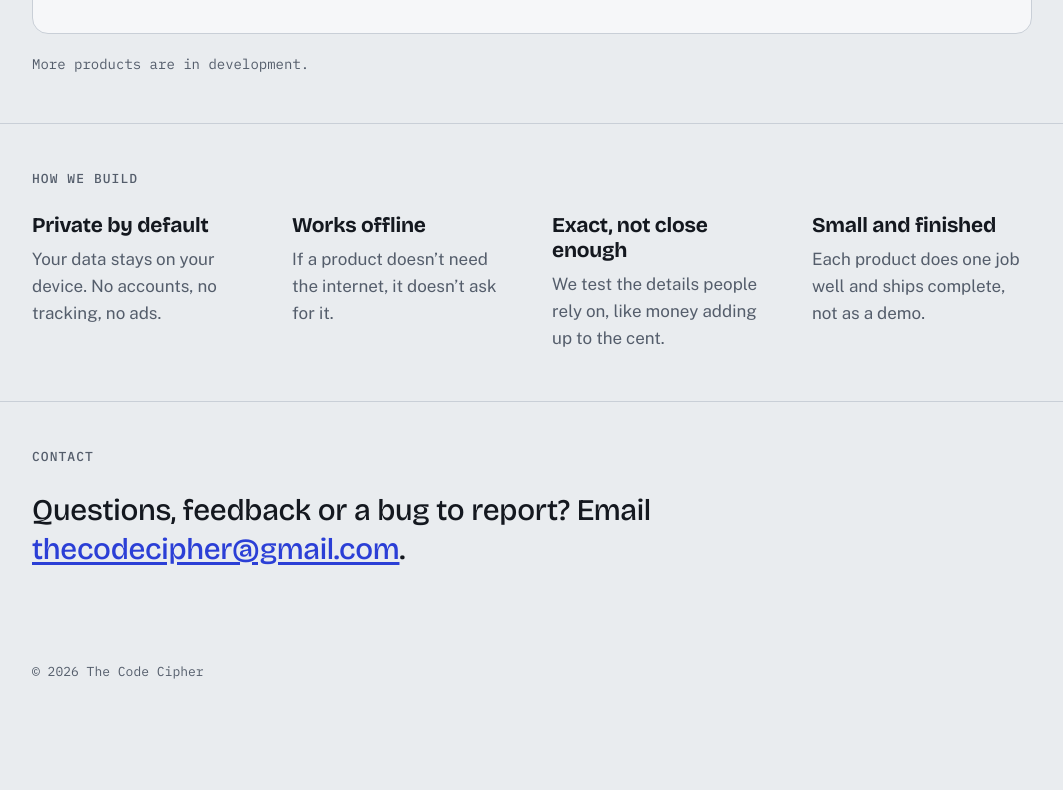
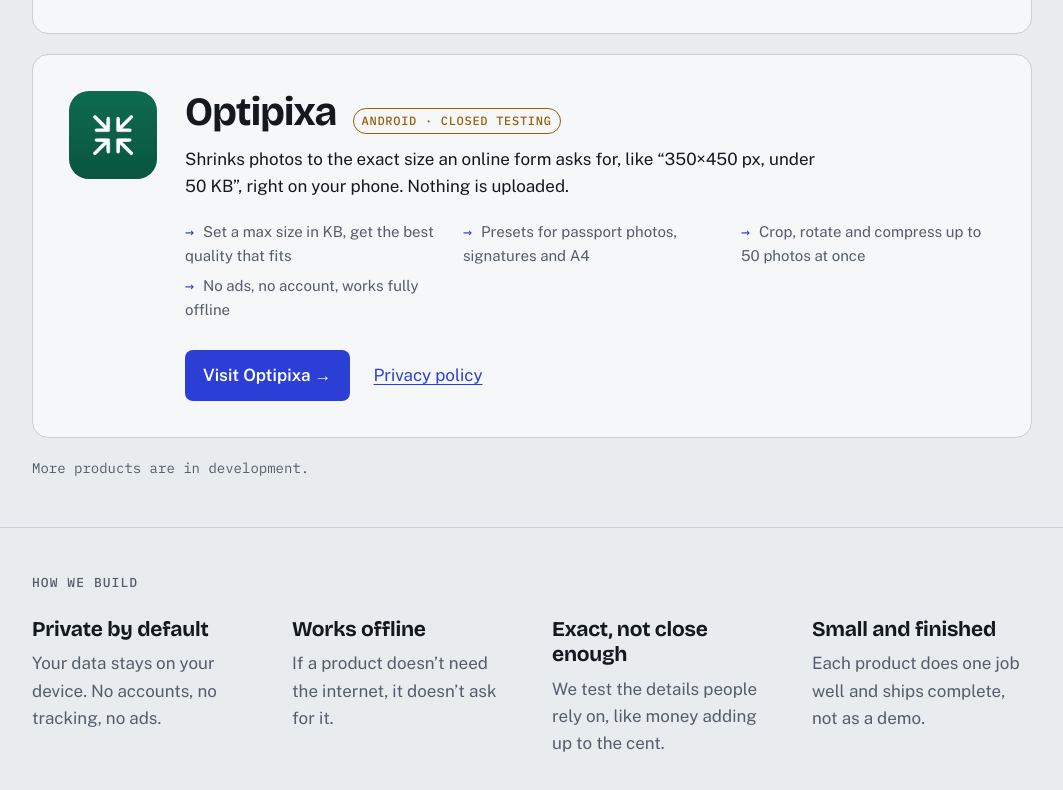
Before and after one commit to mohitacharya4/thecodecipher-site, a plain HTML site: page index.html in a window 1280 px wide. Shown: the part 1128-1918 px from the top of the page, without its empty margins (108-1171 px from the left). Before the commit the page ends 1846 px from the top, so only its background shows below. Drawn offline with nearby package versions, Linux system fonts and the light colour scheme.

Commit message:
Add Optipixa to the products section

```diff
--- a/index.html
+++ b/index.html
@@ -4,7 +4,7 @@
   <meta charset="utf-8">
   <meta name="viewport" content="width=device-width, initial-scale=1">
   <title>The Code Cipher</title>
-  <meta name="description" content="The Code Cipher is a product engineering studio. We design, build and ship our own software products, starting with Tabulo, a multi-tab calculator.">
+  <meta name="description" content="The Code Cipher is a product engineering studio. We design, build and ship our own software products, including Tabulo, a multi-tab calculator, and Optipixa, a photo compressor.">
   <link rel="canonical" href="https://thecodecipher.com/">
   <meta property="og:type" content="website">
   <meta property="og:url" content="https://thecodecipher.com/">
@@ -64,6 +64,27 @@
         </div>
       </article>
 
+      <article class="product">
+        <img class="product-icon" src="assets/optipixa-icon.png" alt="" width="88" height="88">
+        <div class="product-body">
+          <div class="product-head">
+            <h3>Optipixa</h3>
+            <span class="status">Android · closed testing</span>
+          </div>
+          <p class="product-line">Shrinks photos to the exact size an online form asks for, like “350×450 px, under 50 KB”, right on your phone. Nothing is uploaded.</p>
+          <ul class="facts">
+            <li>Set a max size in KB, get the best quality that fits</li>
+            <li>Presets for passport photos, signatures and A4</li>
+            <li>Crop, rotate and compress up to 50 photos at once</li>
+            <li>No ads, no account, works fully offline</li>
+          </ul>
+          <p class="product-links">
+            <a class="button" href="https://optipixa.thecodecipher.com/">Visit Optipixa <span aria-hidden="true">→</span></a>
+            <a href="https://optipixa.thecodecipher.com/privacy.html">Privacy policy</a>
+          </p>
+        </div>
+      </article>
+
       <p class="next">More products are in development.</p>
     </section>
 
--- a/style.css
+++ b/style.css
@@ -185,6 +185,7 @@
   border: 1px solid var(--rule);
   border-radius: 16px;
 }
+.product + .product { margin-top: 20px; }
 .product-icon { border-radius: 20px; }
 .product-head {
   display: flex;
```
Also changed, not shown: assets/optipixa-icon.png (added).
